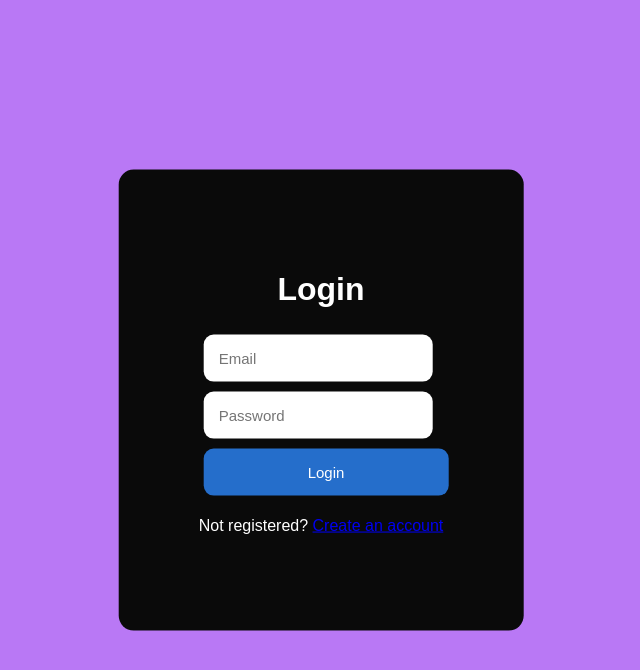
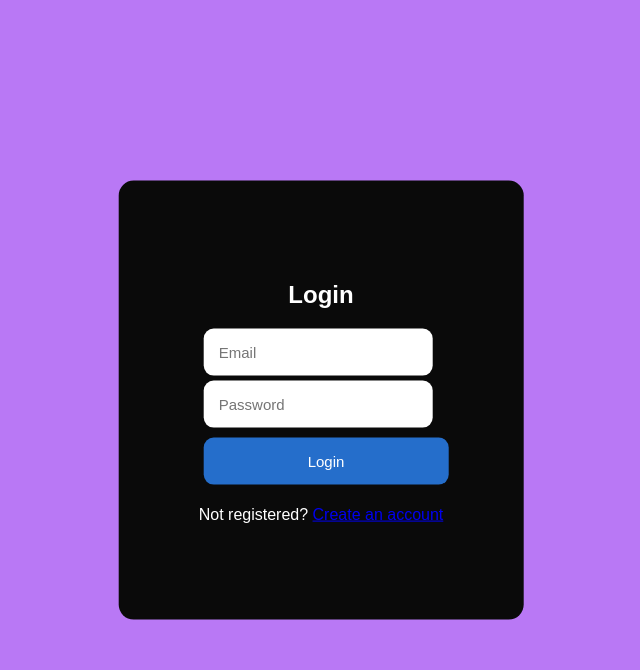
Before and after one commit to Nasc1mento/ToDoList, a PHP site: page / in a window 1280 px wide. Shown: the top 670 px of the page, without its empty margins (319-959 px from the left). Run offline with PHP 8.4, Linux system fonts and the light colour scheme.

Commit message:
styling register.php

```diff
--- a/index.php
+++ b/index.php
@@ -10,18 +10,12 @@
 </head>
 <body>
 <div class="login">
-    <h1>Login</h1>
+    <h2>Login</h2>
     <form action="./user/login.php" method="POST">
-        <div>
             <input type="email" name="email" placeholder="Email">
-        </div>
+            <input type="password" name="password" placeholder="Password">
+            <button type="submit">Login</button>
 
-        <div>
-            <input type="password" name="password" placeholder="Password">
-        </div>
-        <div>
-            <button type="submit">Login</button>
-        </div>
     </form>
     <p>Not registered?&nbsp;<a href="./user/register.php">Create an account</a></p>
     <div>
--- a/style/style.css
+++ b/style/style.css
@@ -3,7 +3,7 @@ body{
     background-color: rgba(131, 16, 238, 0.56);
 }
 
-.login{
+.login, .register{
     background-color: rgba(10, 10, 10, 1);
     position: absolute;
     top: 50%;
@@ -14,20 +14,21 @@ body{
     color: white;
 }
 
-h1{
+.login h2, .register h2{
     text-align: center;
 }
 
-input{
+.login input, .register input{
     margin: 5px;
     padding: 15px;
     border: none;
     outline: none;
     font-size: 15px;
     border-radius: 10px;
+    display: flex;
 }
 
-button{
+.login button, .register button{
     background-color: rgba(37, 110, 203, 1);
     padding: 15px;
     margin: 5px;
@@ -39,10 +40,10 @@ button{
     cursor: pointer;
 }
 
-button:hover{
+.login button:hover, .register button:hover{
     background-color: rgb(68, 64, 172);
 }
 
-button:focus{
+.login button:focus, .register button:focus{
     background-color: rgb(189, 88, 88);
 }
--- a/todo/edit-task.php
+++ b/todo/edit-task.php
@@ -21,6 +21,7 @@
     <meta charset="UTF-8">
     <meta http-equiv="X-UA-Compatible" content="IE=edge">
     <meta name="viewport" content="width=device-width, initial-scale=1.0">
+    <link rel="stylesheet" href="../style/style.css">
     <title>Document</title>
 </head>
 <body>
```
Also changed, not shown: user/register.php (+10 -4 lines).
